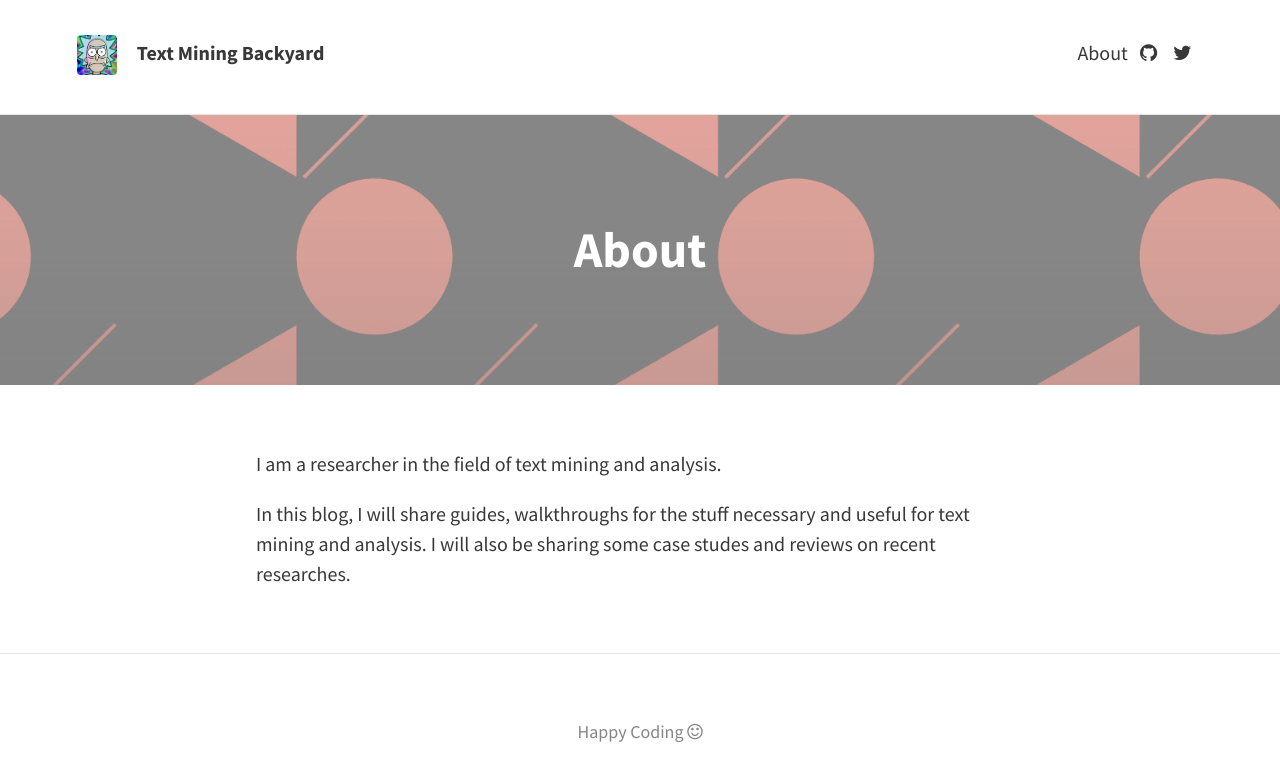
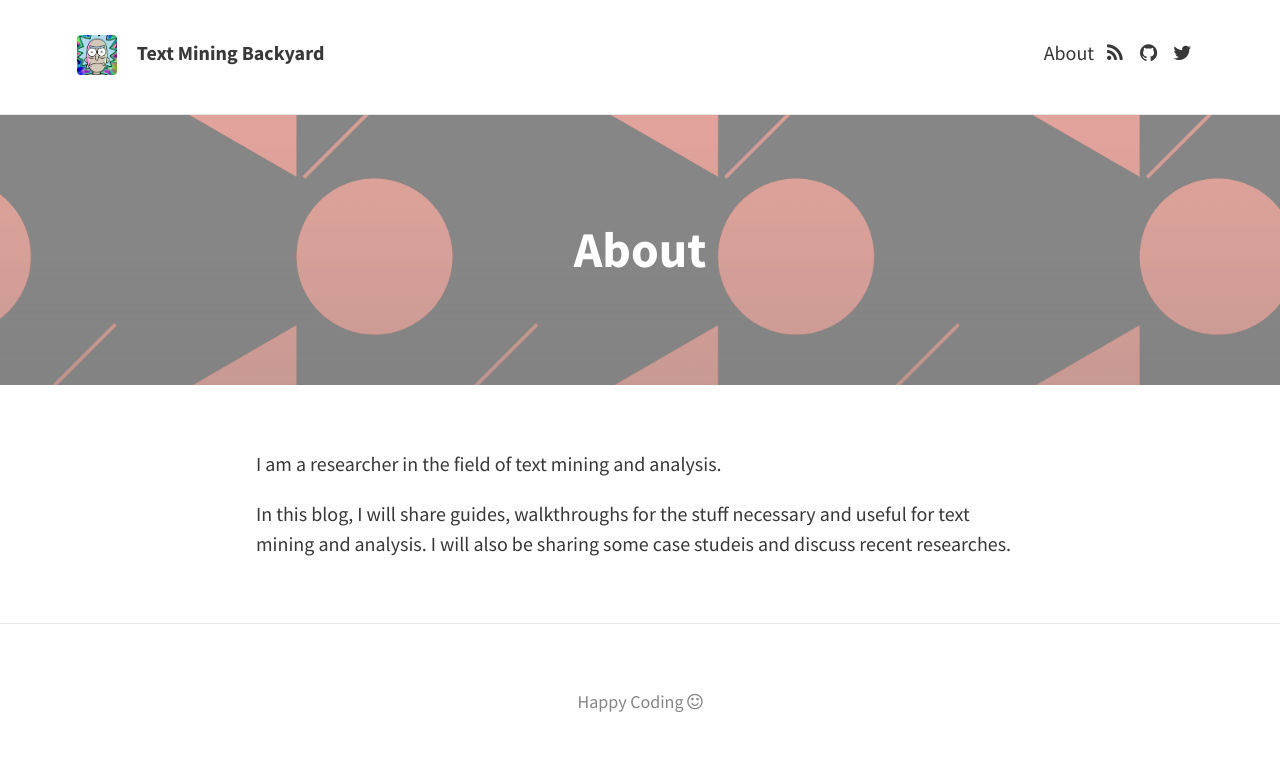
Before and after one commit to rustyonrampage/rustyonrampage.github.io, a Jekyll site: the page built from about.md, in a window 1280 px wide. Shown: the top 781 px of the page. Built offline with Jekyll 4.4.1, drawn with Linux system fonts in a browser that asks for light colours; nearby versions of some CDN libraries.

Commit message:
RSS and about page fix

```diff
--- a/_config.yml
+++ b/_config.yml
@@ -21,7 +21,7 @@ theme_settings:
    Happy Coding <i class="fa fa-smile-o" aria-hidden="true"></i>
 
   # Icons
-  rss: false
+  rss: true
   email_address: # Full email address, e.g. "sam@example.com"
   behance:
   bitbucket:
--- a/about.md
+++ b/about.md
@@ -8,4 +8,4 @@ feature-img: "assets/img/sample_feature_img_2.png"
 
 I am a researcher in the field of text mining and analysis.
 
-In this blog, I will share guides, walkthroughs for the stuff necessary and useful for text mining and analysis. I will also be sharing some case studes and reviews on recent researches.
+In this blog, I will share guides, walkthroughs for the stuff necessary and useful for text mining and analysis. I will also be sharing some case studeis and discuss recent researches.
```
